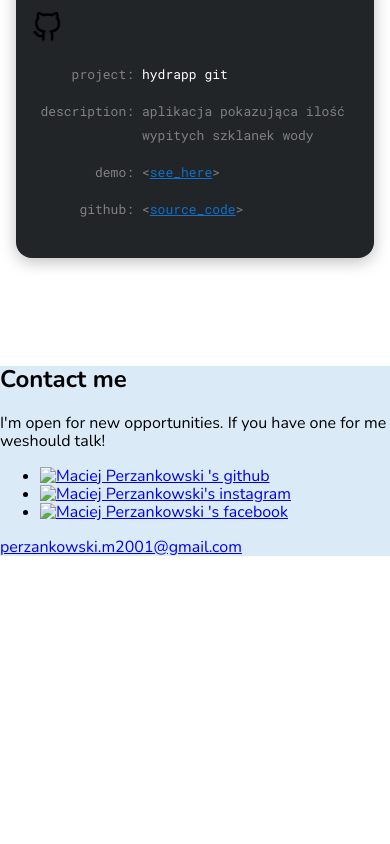
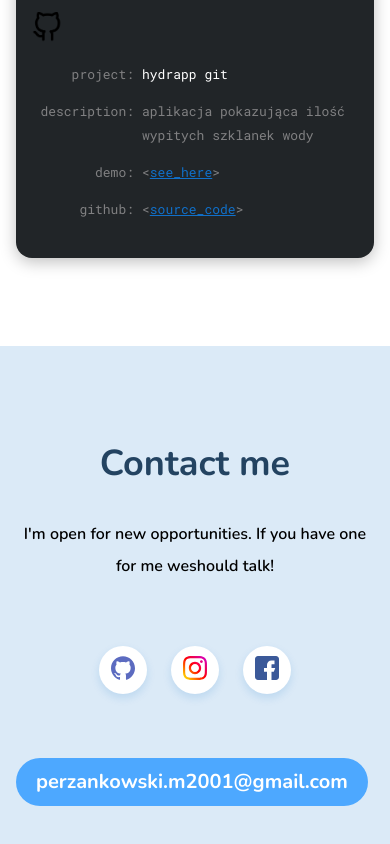
Before and after one commit to nazrep/nazrep.github.io, a website built with webpack: page src/pages/index.html in a window 390 px wide. Shown: the part 2580-3424 px from the top of the page. Before the commit the page ends 3138 px from the top, so only its background shows below. Built offline with nearby package versions, Linux system fonts and the light colour scheme.

Commit message:
feat: contact  mobile styles

```diff
--- a/src/pages/index.html
+++ b/src/pages/index.html
@@ -118,20 +118,20 @@
         </section>
         <section class="contact " id="contact ">
             <h2 class="contact__heading ">Contact me</h2>
-            <p class="contact_description ">I'm open for new opportunities. If you have one for me weshould talk!</p>
+            <p class="contact__description ">I'm open for new opportunities. If you have one for me weshould talk!</p>
             <div class="contact__links ">
                 <ul class="socials ">
                     <li class="socials__item ">
-                        <a class="socials__link " href="https://github.com/nazrep "><img class="socials__icon " src="# " alt="Maciej Perzankowski 's  github"></a>
+                        <a class="socials__link " href="https://github.com/nazrep "><img class="socials__icon " src="../assets/img/github.svg " alt="Maciej Perzankowski 's  github"></a>
                     </li>
                     <li class="socials__item">
-                        <a class="socials__link" href="https://instagram.com/nazrep"><img class="socials__icon" src="#" alt="Maciej Perzankowski's instagram "></a>
+                        <a class="socials__link" href="https://instagram.com/nazrep"><img class="socials__icon" src="../assets/img/instagram-sketched.svg">
                     </li>
-                    <li class="socials__item ">
-                        <a class="socials__link " href="https://facebook.com/MaciejPerzankowski "><img class="socials__icon " src="# " alt="Maciej Perzankowski 's  facebook"></a>
+                    <li class=" socials__item ">
+                        <a class=" socials__link " href=" https://facebook.com/MaciejPerzankowski "><img class="socials__icon " src=" ../assets/img/facebook (1).svg" alt=" Maciej Perzankowski 's  facebook"></a>
                     </li>
                 </ul>
-                <a class="contact__mail" href="mailto:perzankowski.m2001@gmail.com">perzankowski.m2001@gmail.com</a>
+                <a class="socials__mail" href="mailto:perzankowski.m2001@gmail.com">perzankowski.m2001@gmail.com</a>
 
             </div>
         </section>
--- a/src/scss/main.scss
+++ b/src/scss/main.scss
@@ -4,6 +4,7 @@
 @import "modules/skills.scss";
 @import "modules/projects.scss";
 @import "modules/contact.scss";
+@import "modules/socials.scss";
 @import url('https://fonts.googleapis.com/css2?family=Nunito:wght@300;600;700&family=Roboto+Mono:wght@400;700&display=swap');
 html {
     box-sizing: border-box;
--- a/src/scss/modules/contact.scss
+++ b/src/scss/modules/contact.scss
@@ -1,3 +1,17 @@
 .contact {
     background: $lighterBlue;
+    padding: 64px 16px 88px;
+    &__heading {
+        font-size: 36px;
+        line-height: 48px;
+        color: #234361;
+        text-align: center;
+    }
+    &__description {
+        font-style: normal;
+        font-weight: 600;
+        font-size: 16px;
+        line-height: 32px;
+        text-align: center;
+    }
 }
--- a/src/scss/modules/hero.scss
+++ b/src/scss/modules/hero.scss
@@ -1,5 +1,6 @@
     html {
         box-sizing: border-box;
+        cursor: pointer;
     }
 
     *,
--- /dev/null
+++ b/src/scss/modules/socials.scss
@@ -0,0 +1,34 @@
+.socials {
+    list-style-type: none;
+    padding: 0;
+    display: flex;
+    justify-content: center;
+    margin: 64px 0;
+    &__item {
+        padding: 0;
+        width: 48px;
+        height: 48px;
+        display: flex;
+        background-color: #fff;
+        justify-content: center;
+        align-items: center;
+        border-radius: 50%;
+        box-shadow: 0px 4px 8px rgba(16, 112, 202, 0.15);
+        margin: 00px 12px;
+    }
+    &__icon {
+        width: 24px;
+        height: 24px;
+    }
+    &__mail {
+        border-radius: 64px;
+        color: #fff;
+        background-color: $lightBlue;
+        padding: 4px 20px;
+        display: inline-block;
+        font-weight: bold;
+        font-size: 20px;
+        line-height: 40px;
+        text-decoration: none;
+    }
+}
```
Also changed, not shown: src/assets/img/128-1280192_github-logo-png-github-png-transparent-png.png (deleted), src/assets/img/GitHub-Mark-32px.png (deleted), src/assets/img/brands-and-logotypes.svg (added), src/assets/img/facebook (1).svg (added), src/assets/img/facebook.svg (added), src/assets/img/github best.png (deleted), src/assets/img/github-480.png (deleted), src/assets/img/github.svg (added), src/assets/img/icons8-checkmark-64.png (deleted), src/assets/img/icons8-checkmark.svg (deleted), src/assets/img/instagram-sketched.svg (added).
